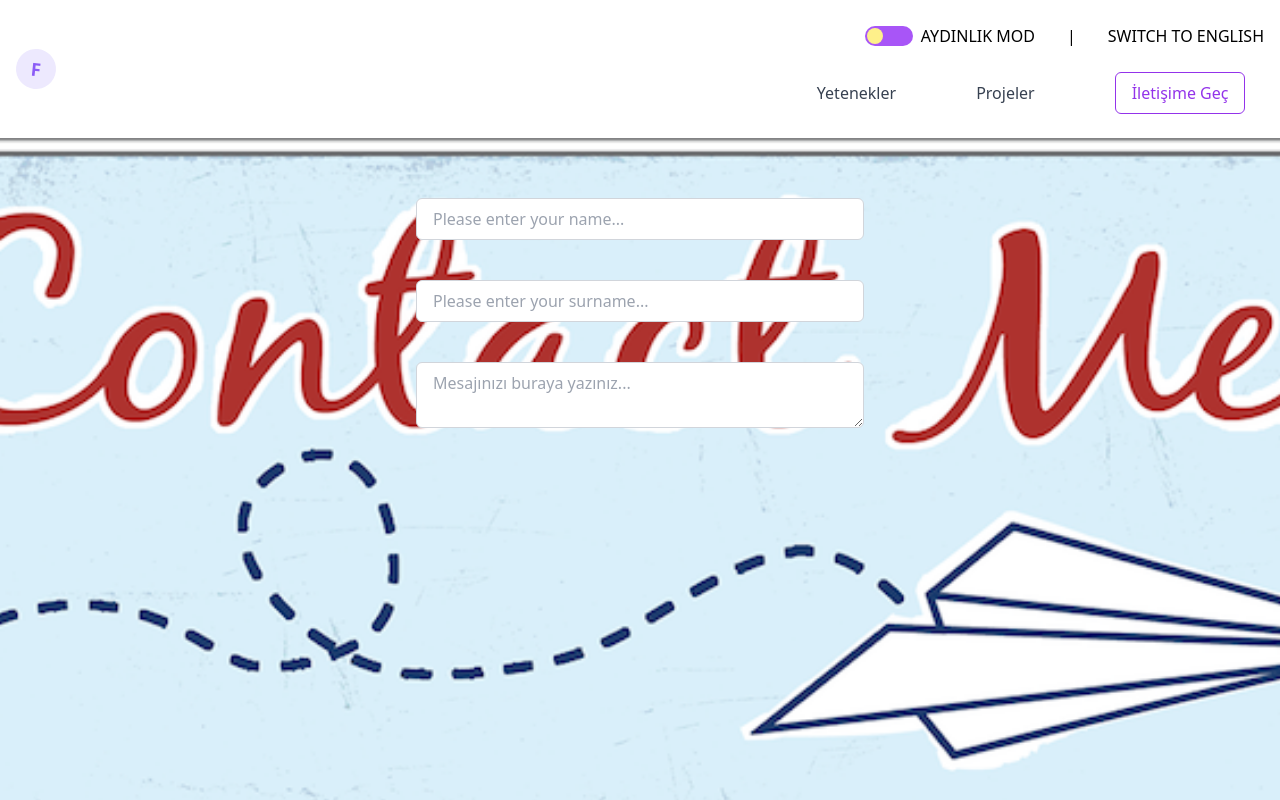
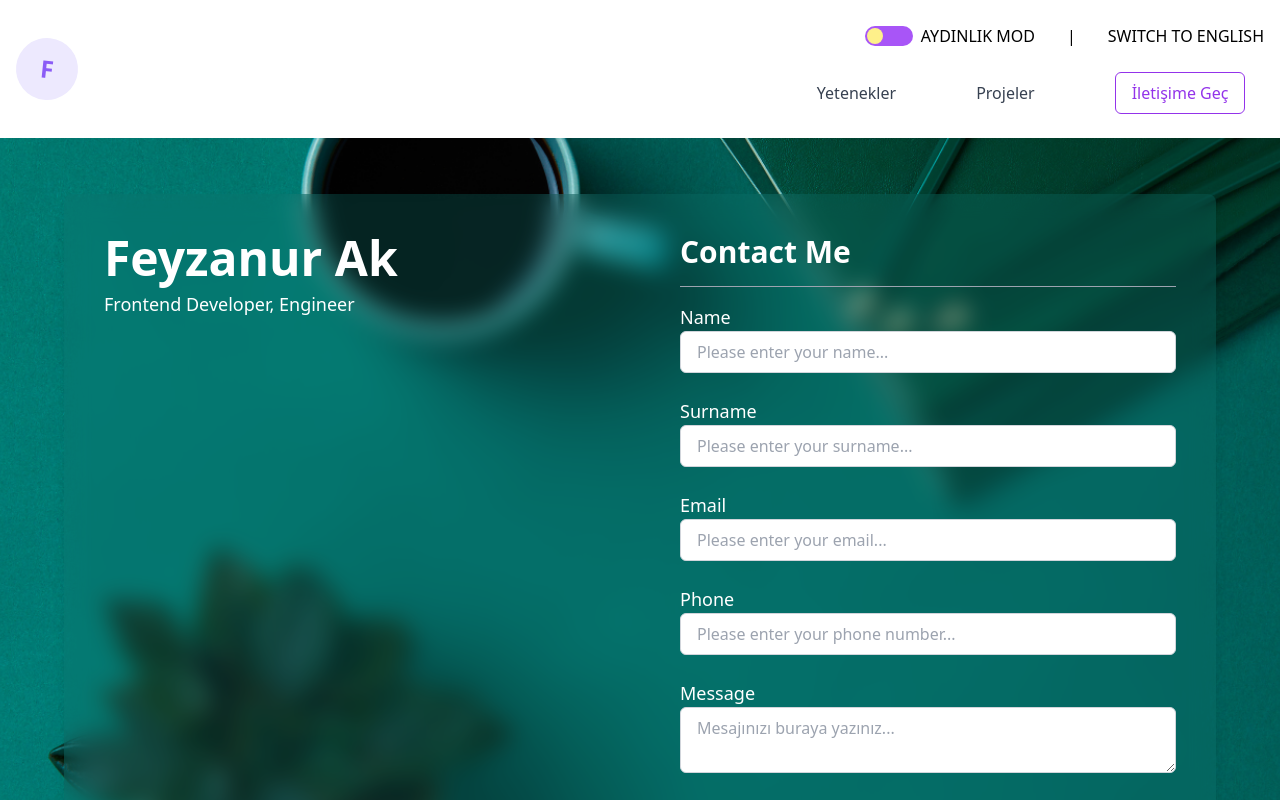
Before and after one commit to Feyzanur-Ak/S12-Kisisel-Web-Sayfam, a React (Vite) app in the folder web-sayfam/: page /contact in a window 1280 px wide. Shown: the top 800 px of the page. Built offline with nearby package versions, Linux system fonts and the light colour scheme.

Commit message:
Contact Me Düzenlendi

```diff
--- a/web-sayfam/src/pages/ContactPages.jsx
+++ b/web-sayfam/src/pages/ContactPages.jsx
@@ -1,52 +1,115 @@
-
-
 const ContactPages = () => {
   return (
-    <form className=" flex items-center flex-col gap-5 py-10 bg-custom-bg bg-no-repeat bg-center bg-cover h-[calc(100vh-4rem)] w-full">
+    <div className="flex items-center justify-center h-screen bg-cover bg-center bg-custom-bg">
+      {/* Ana kapsayıcı */}
+      <div className="flex w-full max-w-6xl bg-teal-700/30 backdrop-blur-md shadow-lg rounded-lg">
+        {/* Sol taraf */}
+        <div className="flex flex-col justify-between p-10 text-white w-1/2">
+          <div >
+            <h1 className="text-5xl font-bold">Feyzanur Ak</h1>
+            <p className="mt-2 text-lg">Frontend Developer, Engineer</p>
+          </div>
+
+        </div>
+
+        {/* Sağ taraf */}
+        <div className="flex flex-col w-1/2 p-10 text-white">
+          {/* Form Başlığı */}
+          <h2 className="text-3xl font-bold text-white">Contact Me</h2>
+          <hr className="my-4 border-gray-400" />
+
+          {/* Form Alanları */}
+          <form className="space-y-6">
+            <div>
               <label
                 htmlFor="name"
-          className=" text-2xl font-medium gap-5 text-gray-900"
-
+                className="block text-lg font-medium text-white"
               >
+                Name
               </label>
               <input
                 type="text"
                 name="name"
                 id="name"
                 placeholder="Please enter your name..."
-           className="w-full max-w-md py-2 px-4 border border-gray-300 rounded-md focus:outline-none focus:ring focus:ring-indigo-200"
+                className="w-full py-2 px-4 border border-gray-300 rounded-md focus:outline-none focus:ring focus:ring-indigo-200"
               />
+            </div>
 
+            <div>
               <label
                 htmlFor="surname"
-          className=" text-2xl font-medium gap-5 text-gray-900"
-
+                className="block text-lg font-medium text-white"
               >
+                Surname
               </label>
               <input
                 type="text"
                 name="surname"
                 id="surname"
                 placeholder="Please enter your surname..."
-           className="w-full max-w-md py-2 px-4 border border-gray-300 rounded-md focus:outline-none focus:ring focus:ring-indigo-200"
+                className="w-full py-2 px-4 border border-gray-300 rounded-md focus:outline-none focus:ring focus:ring-indigo-200"
               />
+            </div>
 
+            <div>
+              <label
+                htmlFor="email"
+                className="block text-lg font-medium text-white"
+              >
+                Email
+              </label>
+              <input
+                type="email"
+                name="email"
+                id="email"
+                placeholder="Please enter your email..."
+                className="w-full py-2 px-4 border border-gray-300 rounded-md focus:outline-none focus:ring focus:ring-indigo-200"
+              />
+            </div>
+
+            <div>
+              <label
+                htmlFor="phone"
+                className="block text-lg font-medium text-white"
+              >
+                Phone
+              </label>
+              <input
+                type="text"
+                name="phone"
+                id="phone"
+                placeholder="Please enter your phone number..."
+                className="w-full py-2 px-4 border border-gray-300 rounded-md focus:outline-none focus:ring focus:ring-indigo-200"
+              />
+            </div>
+
+            <div>
               <label
                 htmlFor="message"
-          className=" text-2xl font-medium gap-5 text-gray-900"
-
+                className="block text-lg font-medium text-white"
               >
+                Message
               </label>
               <textarea
-          type="message"
                 name="message"
                 id="message"
                 placeholder="Mesajınızı buraya yazınız..."
-           className="w-full max-w-md py-2 px-4 border border-gray-300 rounded-md focus:outline-none focus:ring focus:ring-indigo-200"
+                className="w-full py-2 px-4 border border-gray-300 rounded-md focus:outline-none focus:ring focus:ring-indigo-200"
               />
+            </div>
 
+            <button
+              type="submit"
+              className="w-full py-2 px-4 mt-4 text-white bg-indigo-600 rounded-md hover:bg-indigo-700 focus:outline-none focus:ring focus:ring-indigo-300"
+            >
+              Submit
+            </button>
           </form>
-  )
-}
+        </div>
+      </div>
+    </div>
+  );
+};
 
-export default ContactPages
+export default ContactPages;
--- a/web-sayfam/src/pages/Header.jsx
+++ b/web-sayfam/src/pages/Header.jsx
@@ -23,7 +23,7 @@
       } transition-colors overflow-hidden`}
     >
       <div className="max-w-7xl mx-auto px-4 py-6 flex justify-between items-center">
-        <div className={`w-10 h-10 flex items-center justify-center rotate-6 rounded-full text-lg font-bold  ${isDark ? "bg-indigo-700 text-indigo-500" : "bg-violet-100 text-violet-500" }`} >
+        <div className={`w-[62px] h-[62px] flex items-center justify-center rotate-6 rounded-full text-2xl font-bold  ${isDark ? "bg-indigo-700 text-indigo-500" : "bg-violet-100 text-violet-500" }`} >
           F
         </div>
         <div className="flex flex-col gap-6 space-x-8">
--- a/web-sayfam/tailwind.config.js
+++ b/web-sayfam/tailwind.config.js
@@ -7,7 +7,7 @@
   theme: {
     extend: {
       backgroundImage: {
-        'custom-bg': "url('../src/images/contactme.png')",
+        'custom-bg': "url('../src/images/contactmebg.png')",
       }
     },
   },
```
Also changed, not shown: web-sayfam/src/images/contactme.png (deleted), web-sayfam/src/images/contactmebg.png (added). Lines whose indentation alone changed are shown as unchanged.
